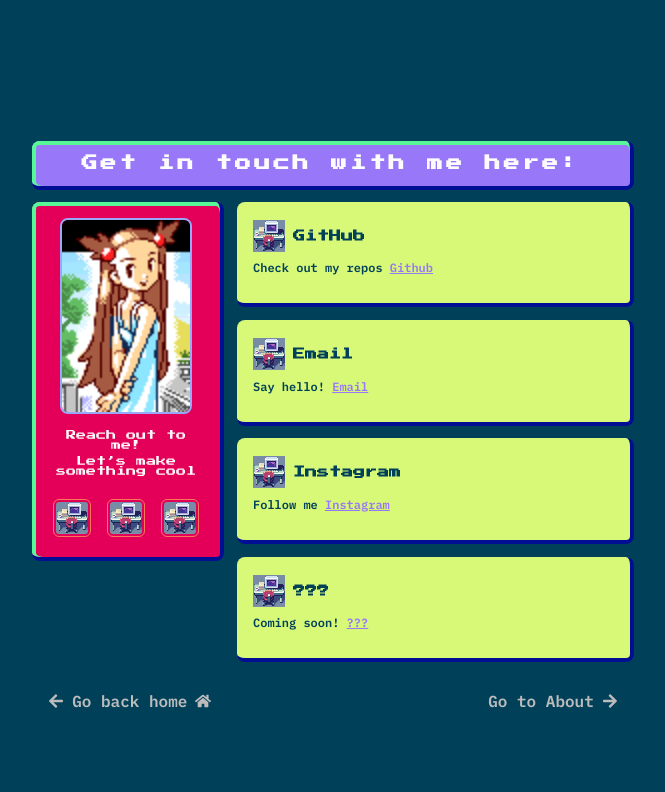
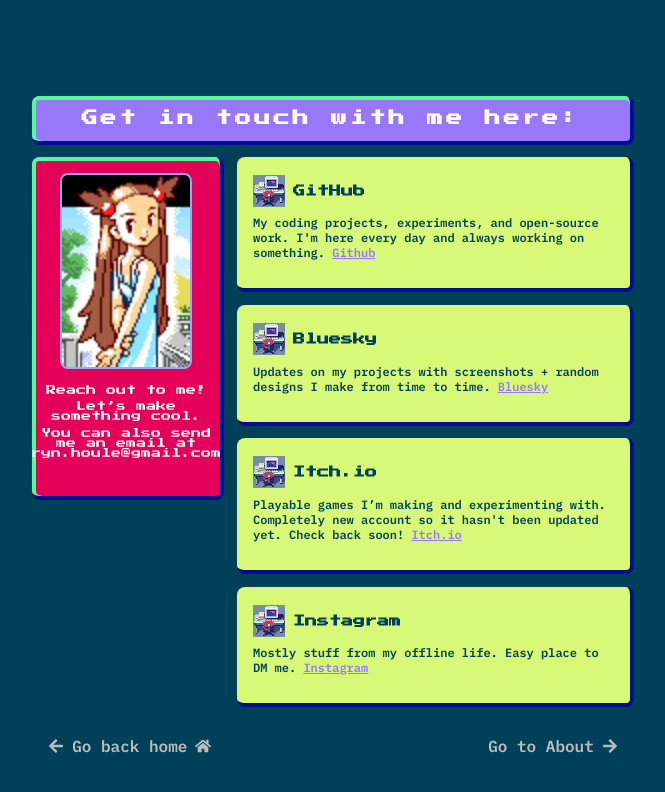
Before and after one commit to kathrynhoule/ryn-portfolio, a React (Vite) app: page /contact in a window 1280 px wide. Shown: the top 792 px of the page, without its empty margins (307-972 px from the left). Built offline with nearby package versions, Linux system fonts and the light colour scheme.

Commit message:
updates contact card data

```diff
--- a/src/data/avatarData.js
+++ b/src/data/avatarData.js
@@ -31,12 +31,10 @@ const avatarData = {
      avatar: '/assets/temp-avatar-about.png',
      facts: [
           'Reach out to me!',
-          'Let’s make something cool',
+          'Let’s make something cool.',
+          'You can also send me an email at ryn.houle@gmail.com'
      ],
      icons: [
-          { src: '/assets/temp-projects-icon.png', alt: 'GitHub'},
-          { src: '/assets/temp-projects-icon.png', alt: 'GitHub'},
-          { src: '/assets/temp-projects-icon.png', alt: 'GitHub'},
      ],
      },
 };
--- a/src/data/contactCards.js
+++ b/src/data/contactCards.js
@@ -1,35 +1,35 @@
 const contactCards = [
      {
           title: 'GitHub',
-          description: 'Check out my repos',
+          description: 'My coding projects, experiments, and open-source work. I\'m here every day and always working on something.',
           icon: '/assets/temp-projects-icon.png',
-          alt: 'icon',
+          alt: 'github icon',
           link: 'https://github.com/yourusername',
           linkText: 'Github',
      },
      {
-          title: 'Email',
-          description: 'Say hello!',
+          title: 'Bluesky',
+          description: 'Updates on my projects with screenshots + random designs I make from time to time.',
           icon: '/assets/temp-projects-icon.png',
-          alt: 'icon',
-          link: 'mailto:you@example.com',
-          linkText: 'Email',
+          alt: 'bsky icon',
+          link: '#',
+          linkText: 'Bluesky',
+     },
+     {
+          title: 'Itch.io',
+          description: 'Playable games I’m making and experimenting with. Completely new account so it hasn\'t been updated yet. Check back soon!',
+          icon: '/assets/temp-projects-icon.png',
+          alt: 'itch.io icon',
+          link: '#',
+          linkText: 'Itch.io',
      },
      {
           title: 'Instagram',
-          description: 'Follow me',
+          description: 'Mostly stuff from my offline life. Easy place to DM me.',
           icon: '/assets/temp-projects-icon.png',
-          alt: 'icon',
+          alt: 'insta icon',
           link: 'https://instagram.com/yourusername',
           linkText: 'Instagram',
-     },
-     {
-          title: '???',
-          description: 'Coming soon!',
-          icon: '/assets/temp-projects-icon.png',
-          alt: 'icon',
-          link: '#',
-          linkText: '???',
      },
 ];
 
```
